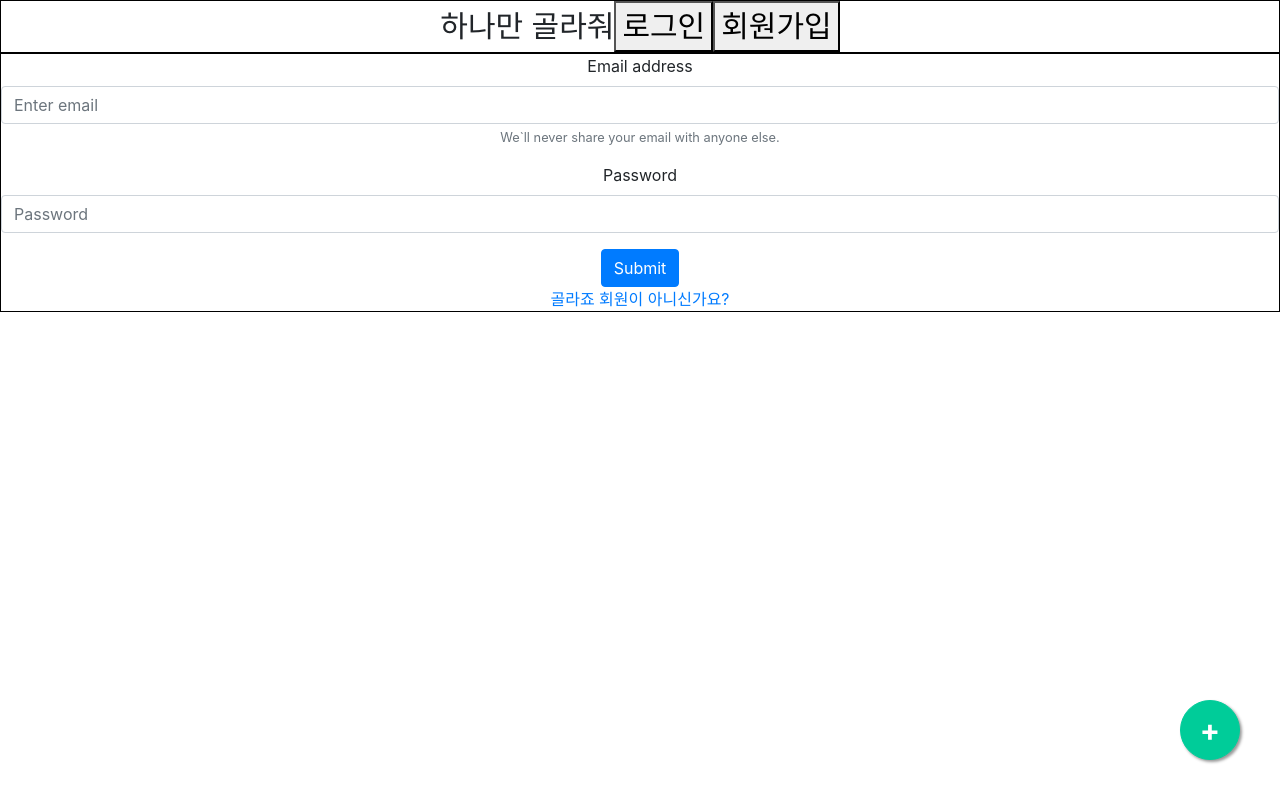
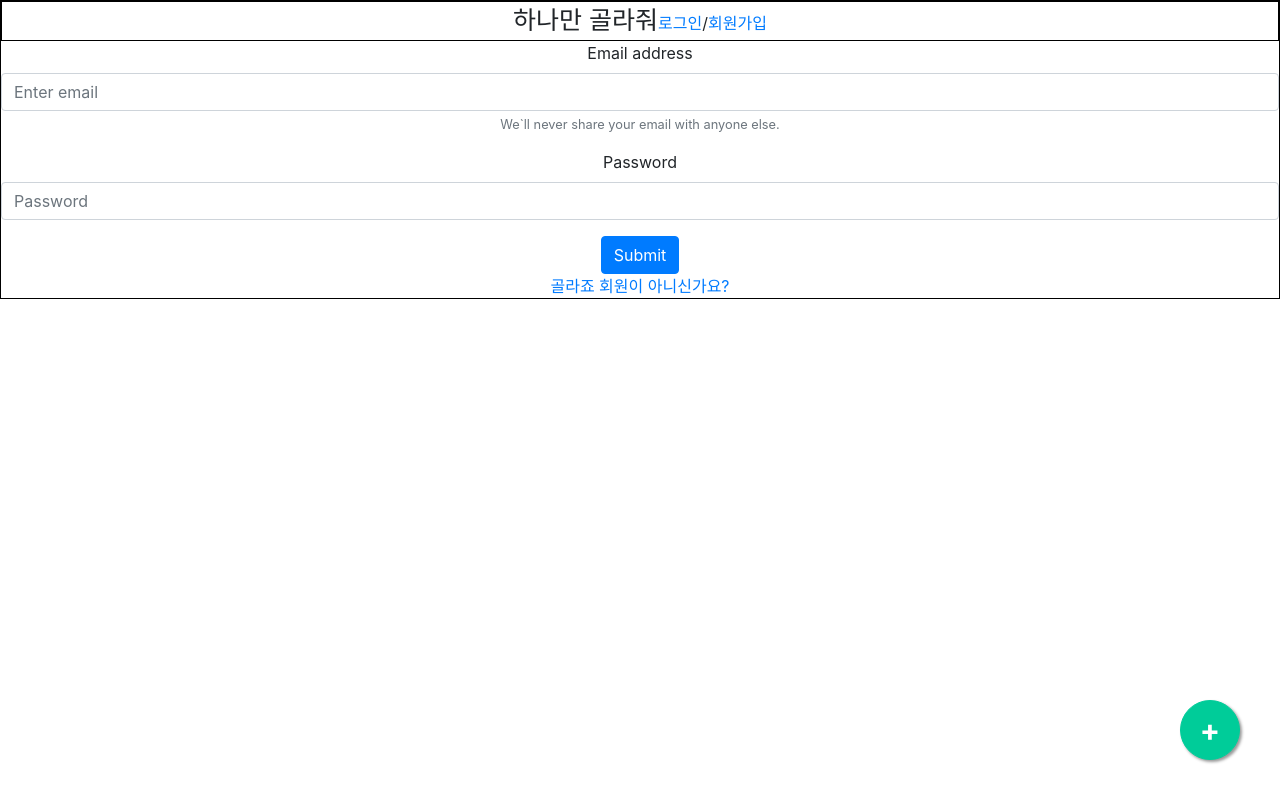
Before and after one commit to codestates/part-im3-pickOnePlz-client, a React (Create React App) app: page /login in a window 1280 px wide. Built offline with nearby package versions, Linux system fonts and the light colour scheme.

Commit message:
[header component 구현] Link를 이용한 헤더 컴포넌트 구현

```diff
--- a/src/App.js
+++ b/src/App.js
@@ -14,9 +14,9 @@ import "./App.css";
 function App() {
   return (
     <div className="App">
-      <Header />
       <div className="Body">
         <Router>
+          <Header />
           <Switch>
             <div>
               <Route path="/login" component={Login} />
--- a/src/Header.css
+++ b/src/Header.css
@@ -1,5 +1,14 @@
 .Header {
   border: 1px solid black;
-  font-size: 30px;
+  font-size: 25px;
   float:  center;
 }
+.login{
+  font-size: medium;
+}
+.signup{
+  font-size: medium;
+}
+.slash{
+  font-size: medium;
+}
--- a/src/Header.js
+++ b/src/Header.js
@@ -1,5 +1,6 @@
 import React from 'react'
 import "./Header.css"
+import { Link, Router } from 'react-router-dom'
 
 function Header() {
   // let isLogin = false; 로그인 여부 확인
@@ -7,8 +8,9 @@ function Header() {
     <div>
       <div className="Header">
         하나만 골라줘
-        <button className='button'>로그인</button>
-        <button className='button'>회원가입</button>
+          <Link to="/login" className="login">로그인</Link>
+          <span className='slash'>/</span>
+          <Link to='/signup' className="signup">회원가입</Link>
       </div>
     </div>
   )
--- a/src/index.js
+++ b/src/index.js
@@ -2,11 +2,14 @@ import React from 'react';
 import ReactDOM from 'react-dom';
 import './index.css';
 import App from './App';
+import {BrowserRouter} from 'react-router-dom';
 
 
 ReactDOM.render(
-  <React.StrictMode>
-    <App />
-  </React.StrictMode>,
+  <BrowserRouter>
+    <React.StrictMode>
+      <App />
+    </React.StrictMode>
+  </BrowserRouter>,
   document.getElementById('root')
 );
```
